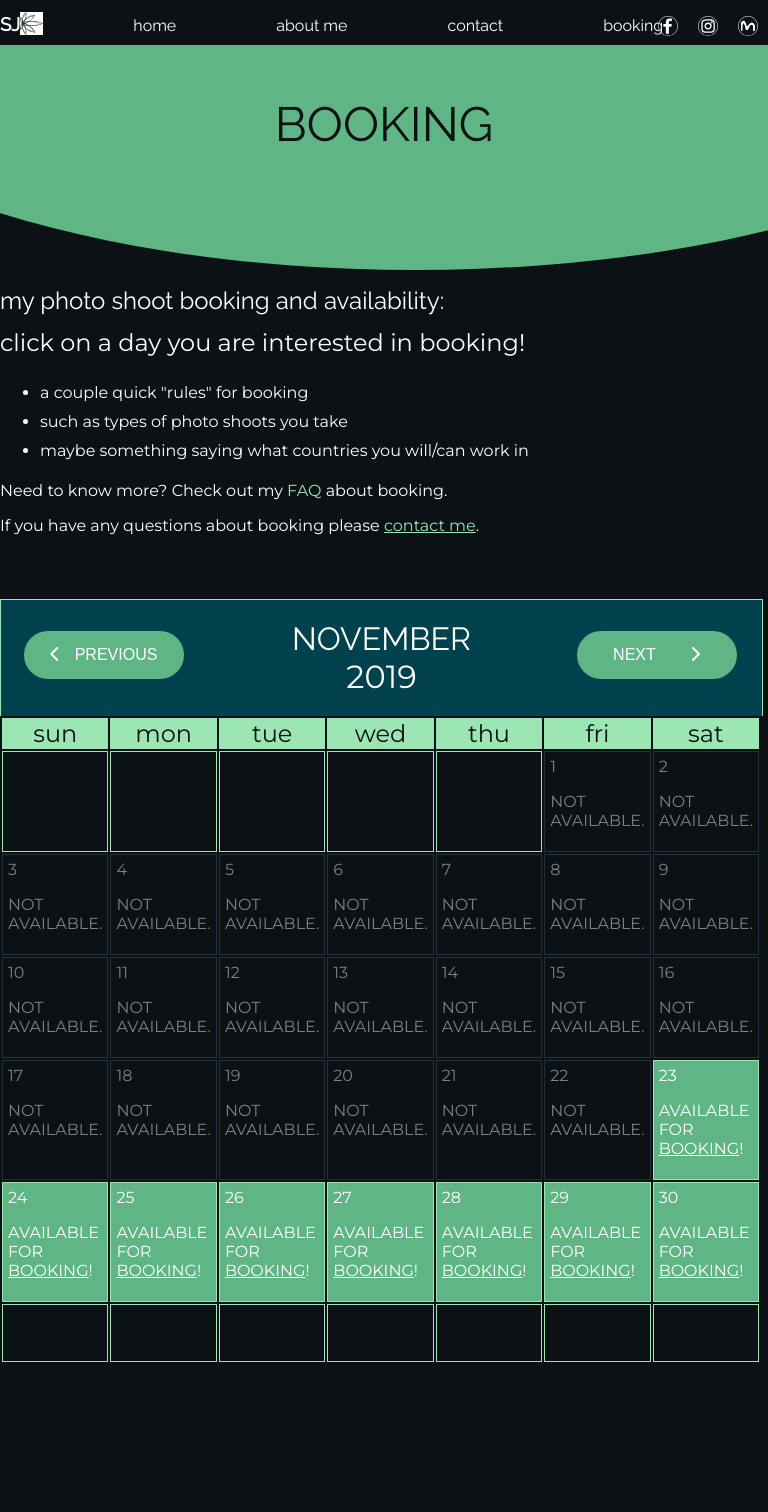
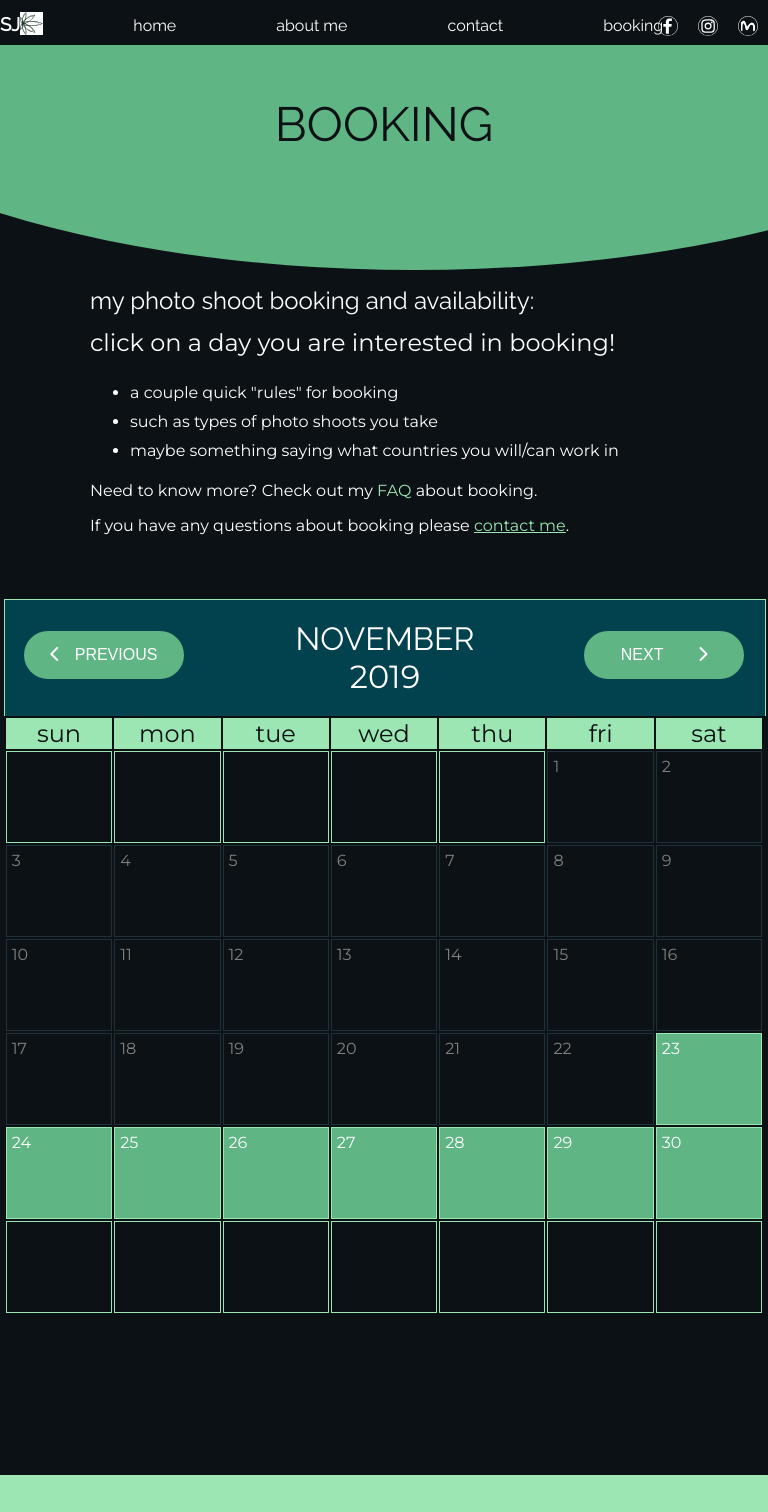
Before and after one commit to victoria-jones/jain-website, a React (Create React App) app: page /booking in a window 768 px wide. Shown: the top 1512 px of the page. Built offline with nearby package versions, Linux system fonts and the light colour scheme; the HTML template or start-up script is replaced by a standard one.

Commit message:
fixed calendar text
just some simple ol' css
:dancers:

```diff
--- a/src/css/styles.css
+++ b/src/css/styles.css
@@ -663,7 +663,19 @@ footer {
       #specialties ul li:first-child {
         padding-right: 8%; }
       #specialties ul li:last-child {
-        padding-left: 8%; } }
+        padding-left: 8%; }
+  /*** Booking page ***/
+  #bookingInfo {
+    margin-right: 90px;
+    margin-left: 90px; }
+  #calendar #cal {
+    width: 100%; }
+    #calendar #cal td {
+      height: 5em;
+      overflow: hidden; }
+      #calendar #cal td p:nth-child(1) {
+        font-size: 0;
+        visibility: hidden; } }
 
 /*** mobile styles smaller***/
 @media only screen and (max-width: 500px) {
@@ -810,9 +822,11 @@ footer {
       height: 8em;
       font-size: 1em;
       padding: 2px;
-      height: 3em; }
+      height: 3em;
+      overflow: hidden; }
       #calendar #cal td p:nth-child(1) {
-        font-size: .54em; }
+        font-size: 0;
+        visibility: hidden; }
   /*** modal ***/
   .modalWrapper #modal {
     margin: 90px auto; }
--- a/src/main/components/calendar.js
+++ b/src/main/components/calendar.js
@@ -290,7 +290,7 @@ class Calendar extends Component {
     function changeStyles() {
       //remove calendar day text
       for (let i = 0; i < calDayText.length; i++) {
-        calDayText[i].innerHTML = "";
+        //calDayText[i].innerHTML = "";
         //console.log(calDayText[i].innerHTML);
       }
       //remove text from buttons
@@ -316,17 +316,17 @@ class Calendar extends Component {
       //debugger;
 
 
-      for (let i = 0; i < dateCells.length; i ++) {
-        if (dateCells[i].className === "oldDate") {
+      //for (let i = 0; i < dateCells.length; i ++) {
+        //if (dateCells[i].className === "oldDate") {
             //calDayText[i].innerHTML = "not available.";
             //dateCells[i].children[1].innerHTML = "not available.";
             //calDayText[i + ].innerHTML = "not available.";
 
-        } else if (dateCells[i].className === "futureDate") {
+        //} else if (dateCells[i].className === "futureDate") {
             //calDayText[i].innerHTML = "available for <u>booking</u>!";
             //console.log(dateCells[i]);
-        }
-      }
+        //}
+      //}
     }
 
   }
--- a/src/scss/styles.scss
+++ b/src/scss/styles.scss
@@ -1223,6 +1223,104 @@ footer {
       //vertical-align: middle; //not really working, only sortof... its weird
       //margin-left: 10vw;
       //margin-bottom: 25px; //this will need to be changed/fixed (used in place of vertical align)
+    }
+  }
+
+  /*** Booking page ***/
+  #bookingInfo {
+    //color: $white;
+    margin-right: 90px; margin-left: 90px;
+    h3, h4 {
+      //font-size: 1.5em; line-height: .4em;
+      //text-transform: lowercase;
+      //font-weight: 100;
+    }
+    ul li {
+      //line-height: 1.8em;
+    }
+  }
+  #calendar {
+    #cal {
+      width: 100%;
+      #arrowWrap{
+        //width: 99%;
+        //margin: 0 auto;
+        //position: relative;
+        //top: 5em;
+        .calArrow {
+          //width: 10em;
+          &:hover {
+            //transition: $colorTransition;
+            //cursor: pointer;
+            //background-color: $darkGreen;
+          }
+        }
+        #prev {
+          //margin-left: 20px;
+          i {
+            //margin-right: 10px;
+          }
+        }
+        #next {
+          //margin-right: 20px;
+          i {
+            //color: $white;
+            //margin-left: 30px;
+          }
+        }
+      }
+      table{
+        //width: 99%;
+        //margin: 0 auto;
+      }
+      caption {
+        //width: 100%;
+        //font-size: 2em; text-transform: uppercase; font-family: $raleway;
+        //padding: 20px 0;
+        #calYear {
+          //font-family: $montserrat;
+        }
+      }
+      th {
+        //color: $blackBlue; text-transform: lowercase; font-size: 1.5em;
+        //font-weight: 100;
+        //width: 8vw; height: 20px;
+      }
+      td {
+        //color: $white;
+        //background-color: transparent;
+        //border: 1px solid $lightGreen;
+        height: 5em;
+        //padding: 5px;
+        //vertical-align: top;
+        overflow: hidden;
+        p:nth-child(1){
+          font-size: 0;
+          visibility: hidden;
+        }
+      }
+      .oldDate {
+        //color: grey;
+        //border: 1px solid $darkBlue;
+        p{
+          //text-transform: uppercase;
+        }
+        &:hover {
+          //cursor: cursor;
+          //transition: $colorTransition;
+          //background-color: $darkBlue;
+        }
+      }
+      .futureDate {
+        p {
+          //text-transform: uppercase;
+        }
+        &:hover {
+          //cursor: pointer;
+          //transition: $colorTransition;
+          //background-color: $darkGreen;
+        }
+      }
     }
   }
 }
@@ -1659,8 +1757,10 @@ footer {
         font-size: 1em;
         padding: 2px;
         height: 3em;
+        overflow: hidden;
         p:nth-child(1){
-          font-size: .54em;
+          font-size: 0;
+          visibility: hidden;
         }
       }
       .oldDate {
```
